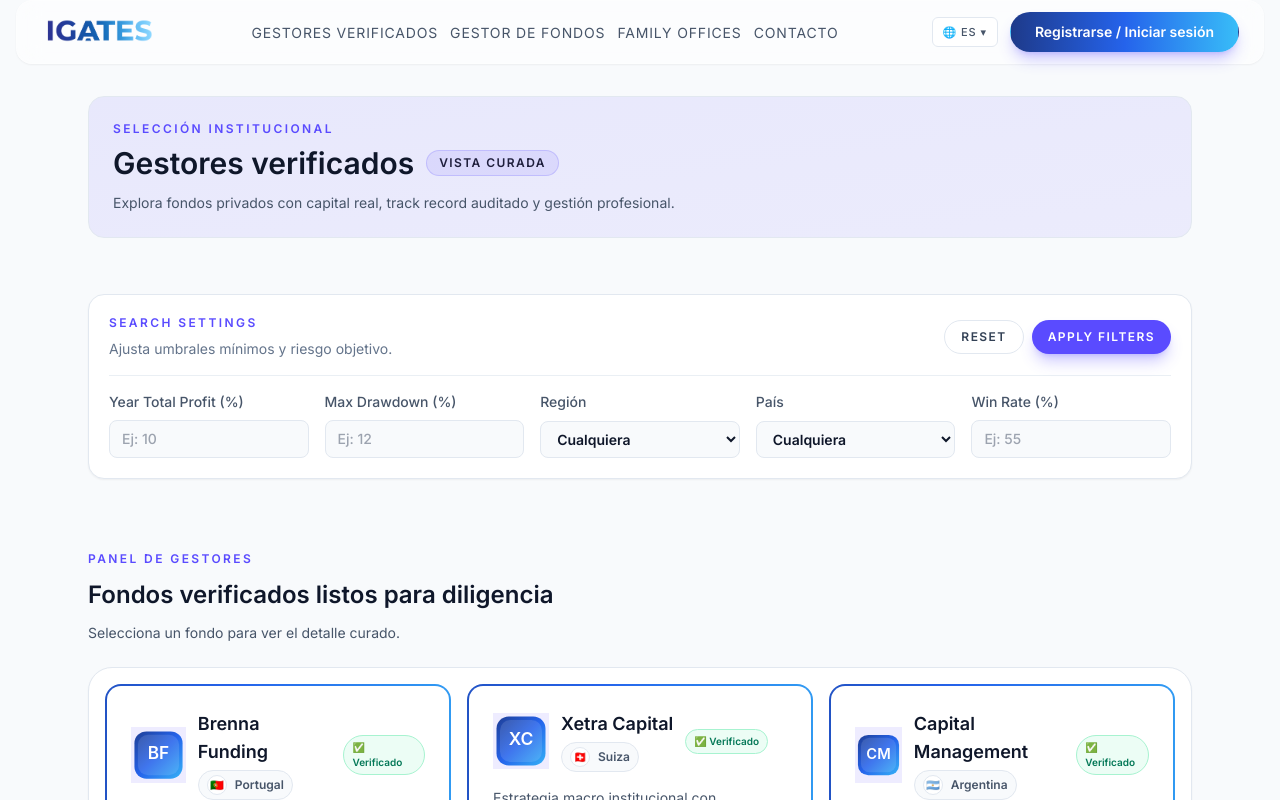
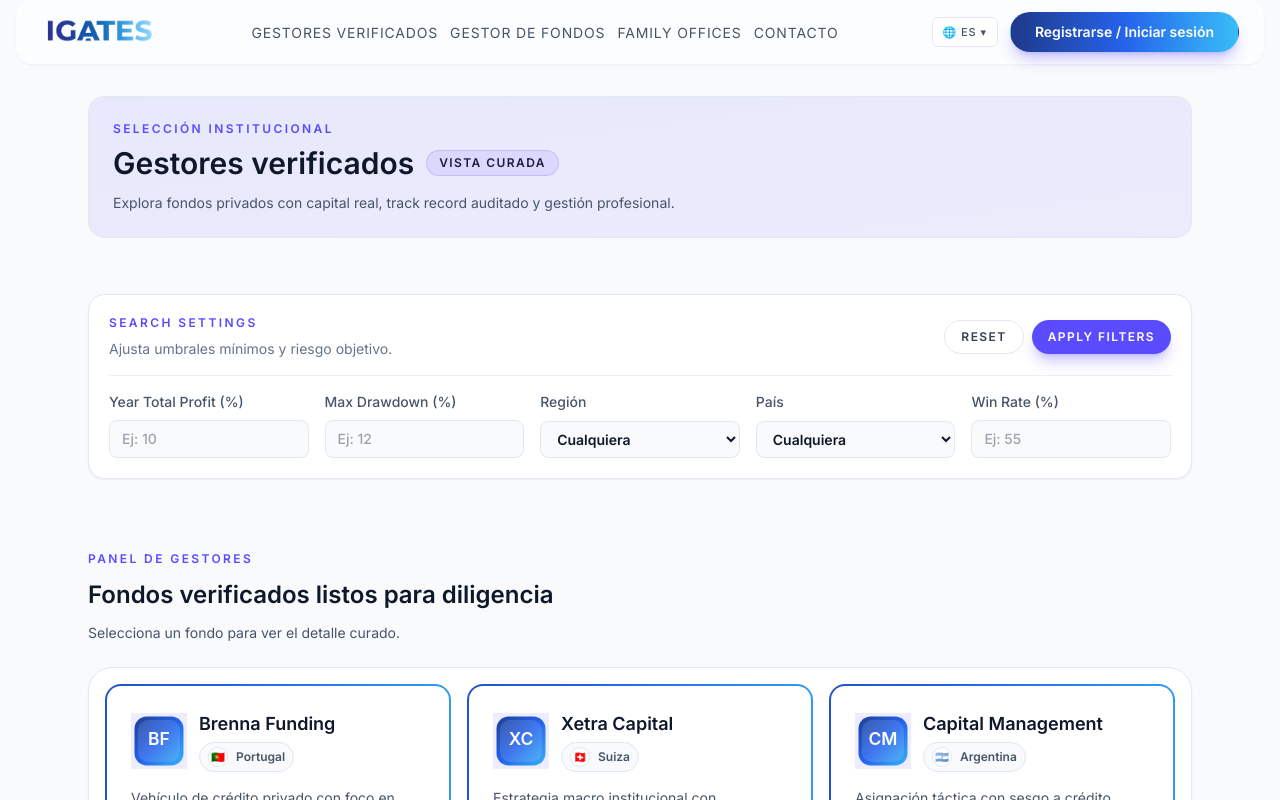
Before and after one commit to Juanherrera-123/Fund_Connect, a Next.js app: page /gestores-verificados in a window 1280 px wide. Shown: the top 800 px of the page. Built offline with nearby package versions, Linux system fonts and the light colour scheme.

Commit message:
Remove verified badges from fund cards

```diff
--- a/src/components/VerifiedManagers.tsx
+++ b/src/components/VerifiedManagers.tsx
@@ -446,9 +446,6 @@ export function VerifiedManagers() {
                                     </div>
                                   </div>
                                 </div>
-                                <span className="rounded-full border border-emerald-200 bg-emerald-50 px-2 py-1 text-[10px] font-semibold text-emerald-700">
-                                  ✅ Verificado
-                                </span>
                               </div>
                               <p className="text-sm text-slate-600">{fund.description}</p>
                               <div className="mt-auto grid gap-3 rounded-2xl border border-slate-200 bg-slate-50 p-3 text-xs font-semibold text-slate-600 sm:grid-cols-2">
@@ -490,9 +487,6 @@ export function VerifiedManagers() {
                               <p className={selectedFund ? "text-sm font-semibold text-slate-900" : "text-lg font-semibold text-slate-900"}>
                                 {fund.name}
                               </p>
-                              <span className="rounded-full border border-emerald-200 bg-emerald-50 px-2 py-0.5 text-[10px] font-semibold text-emerald-700">
-                                ✅ Verificado
-                              </span>
                             </div>
                             <div className="mt-2 flex flex-wrap gap-2 text-xs font-semibold text-slate-600">
                               <span className="inline-flex items-center gap-2 rounded-full border border-slate-200 bg-slate-50 px-2 py-1">
@@ -536,9 +530,6 @@ export function VerifiedManagers() {
                               <h3 className="text-xl font-semibold text-slate-900">{selectedFund.name}</h3>
                               <span className="inline-flex items-center gap-2 rounded-full border border-slate-200 bg-white px-3 py-1 text-xs font-semibold text-slate-600">
                                 {renderCountryBadge(selectedFund.country)}
-                              </span>
-                              <span className="rounded-full border border-emerald-200 bg-emerald-50 px-3 py-1 text-xs font-semibold text-emerald-700">
-                                ✅ Verificado
                               </span>
                             </div>
                             <p className="mt-2 text-sm text-slate-600">{selectedFund.description}</p>
```
